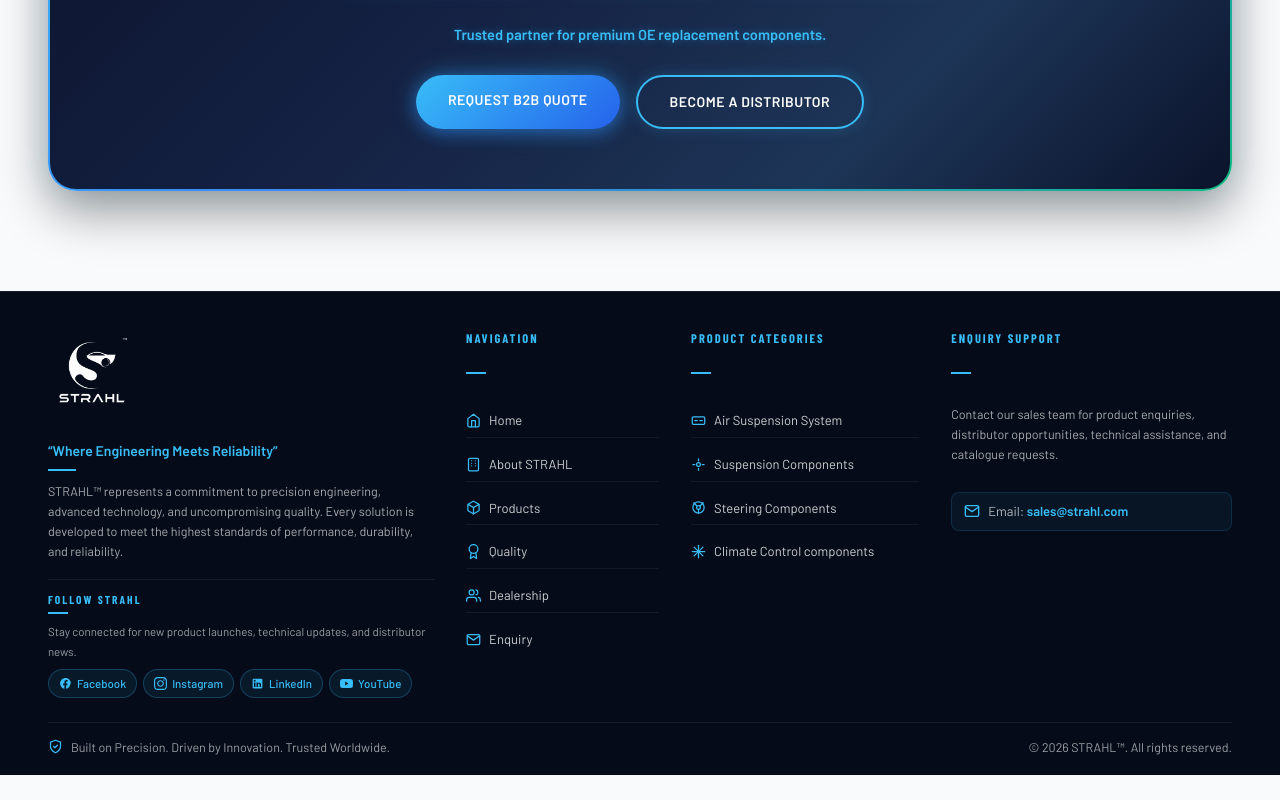
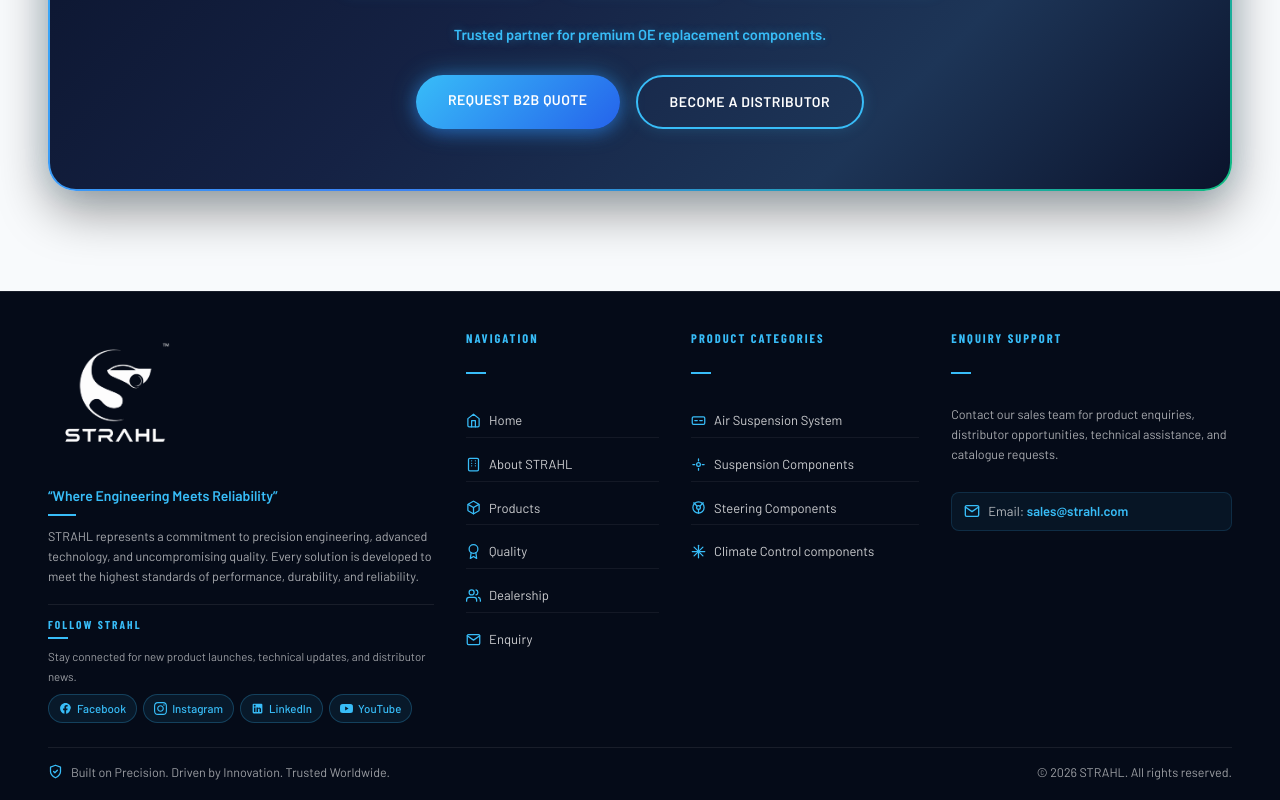
Before and after one commit to strahlautomotive-beep/strahlwebite, a Next.js app: page / in a window 1280 px wide. Shown: the part 3026-3826 px from the top of the page. Before the commit the page ends 3801 px from the top, so only its background shows below. Built offline with nearby package versions, Linux system fonts and the light colour scheme.

Commit message:
Increase footer logo size and remove ™

```diff
--- a/src/components/Footer.js
+++ b/src/components/Footer.js
@@ -12,9 +12,9 @@
               <Image
                 src="/images/footer white.png"
                 alt="STRAHL Logo"
-                width={100}
-                height={100}
-                style={{ height: "auto", width: "85px", objectFit: "contain" }}
+                width={150}
+                height={150}
+                style={{ height: "auto", width: "130px", objectFit: "contain" }}
               />
             </div>
           </div>
@@ -25,7 +25,7 @@
             </p>
             <div style={{ width: "28px", height: "2px", background: "#38BDF8", margin: "6px 0 10px 0" }} />
             <p style={{ fontSize: "12.5px", lineHeight: "1.6", color: "rgba(255, 255, 255, 0.65)", margin: 0 }}>
-              STRAHL™ represents a commitment to precision engineering, advanced technology, and uncompromising quality. Every solution is developed to meet the highest standards of performance, durability, and reliability.
+              STRAHL represents a commitment to precision engineering, advanced technology, and uncompromising quality. Every solution is developed to meet the highest standards of performance, durability, and reliability.
             </p>
           </div>
 
@@ -255,7 +255,7 @@
           <span>Built on Precision. Driven by Innovation. Trusted Worldwide.</span>
         </div>
         <div>
-          <span>© 2026 STRAHL™. All rights reserved.</span>
+          <span>© 2026 STRAHL. All rights reserved.</span>
         </div>
       </div>
     </footer>
```
